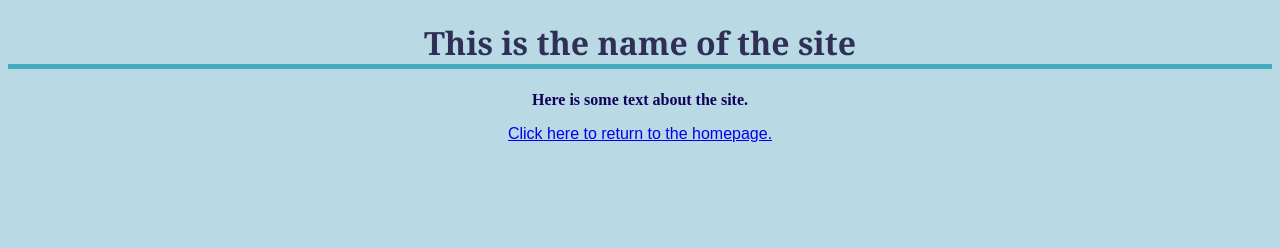
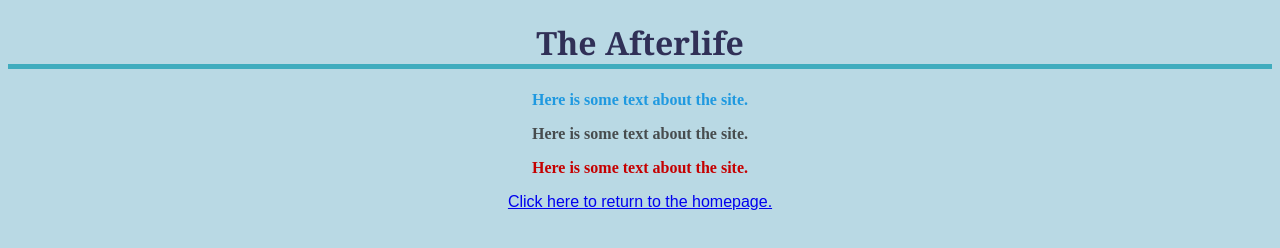
Before and after one commit to jdmar3-comp426/a01-icadeal, a website: page page_three.html in a window 1280 px wide. Drawn offline with Linux system fonts and the light colour scheme.

Commit message:
met requirements and began adding content.

```diff
--- a/page_three.html
+++ b/page_three.html
@@ -8,8 +8,10 @@
     </head>
     <body>
         <div>
-            <h1>This is the name of the site</h1>
-            <p><strong>Here is some text about the site.</strong> <br> </p>
+            <h1>The Afterlife</h1>
+            <p class=heaven><strong>Here is some text about the site.</strong> <br> </p>
+            <p class=purgatory><strong>Here is some text about the site.</strong> <br> </p>
+            <p class=hell><strong>Here is some text about the site.</strong> <br> </p>
         </div>
         <div id="linkcontainer">
             <a href="index.html">Click here to return to the homepage.<br> </a>
--- a/stylesheet.css
+++ b/stylesheet.css
@@ -39,3 +39,18 @@ body {
   #homepageimage:hover span {
     display: block;
   }
+
+  p.hell {
+    text-align: center;
+    color: rgb(197, 0, 0);
+  }
+
+  p.heaven {
+    text-align: center;
+    color: rgb(31, 153, 224);
+  }
+
+  p.purgatory {
+    text-align: center;
+    color: rgb(71, 76, 78);
+  }
```
Also changed, not shown: index.html (+5 -5 lines), page_four.html (+3 -2 lines), page_two.html (+2 -2 lines).
